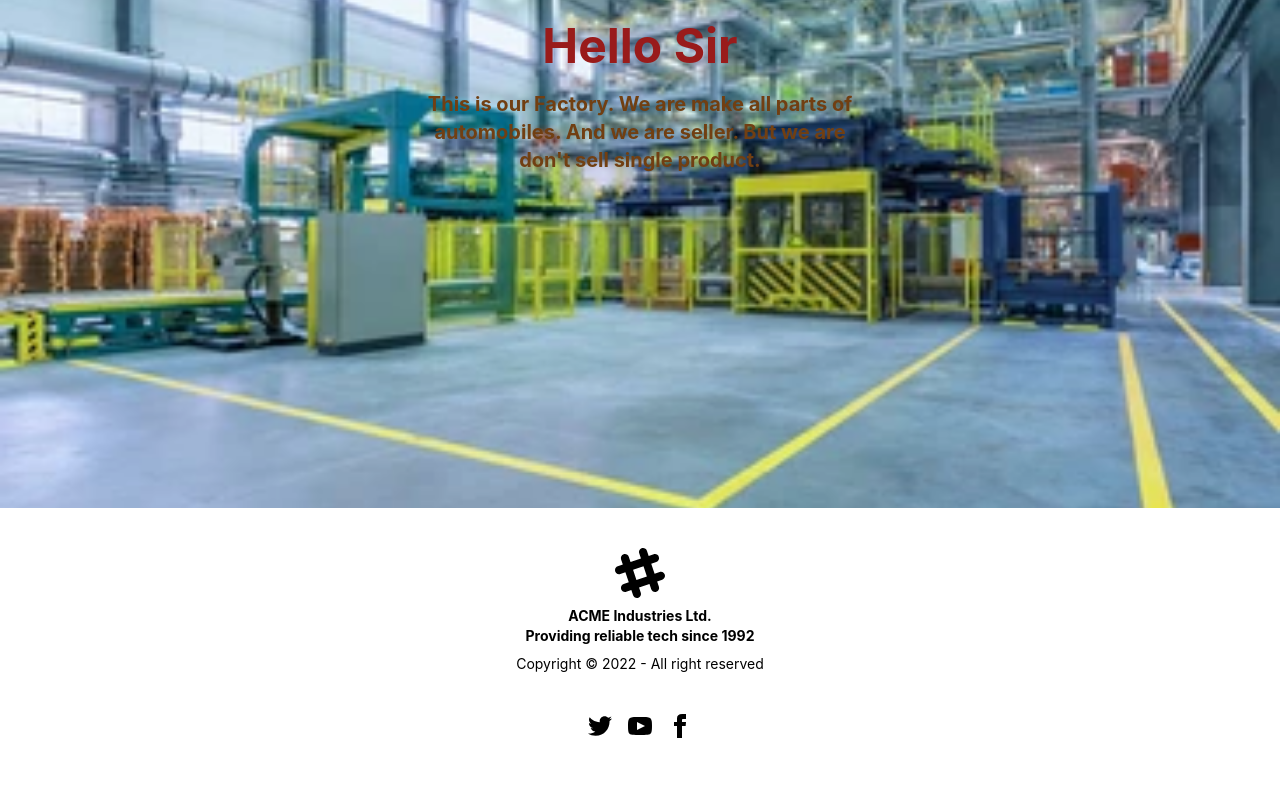
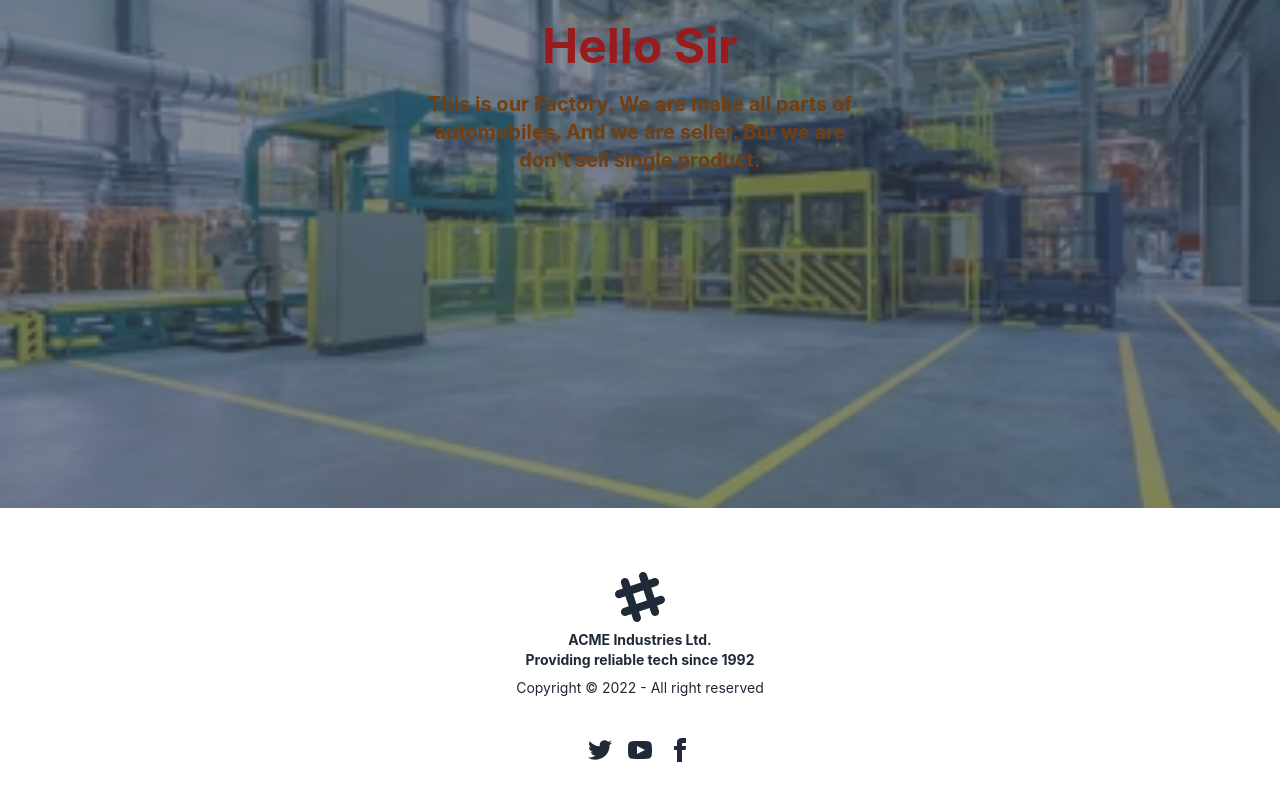
Before and after one commit to amirulislamhridoy/Assignment-12-Falcon-Parts-Manufacturer, a React (Create React App) app: page / in a window 1280 px wide. Shown: the part 1316-2116 px from the top of the page. Before the commit the page ends 2094 px from the top, so only its background shows below. Built offline with nearby package versions, Linux system fonts and the light colour scheme; no server answers.

Commit message:
login end without error handle

```diff
--- a/src/pages/Login/Login.js
+++ b/src/pages/Login/Login.js
@@ -1,11 +1,20 @@
 import React from "react";
 import { useForm } from "react-hook-form";
 import { Link } from "react-router-dom";
+import { useSignInWithEmailAndPassword } from 'react-firebase-hooks/auth';
+import auth from "../../firebase_init";
 
 const Login = () => {
   const { register, handleSubmit } = useForm();
+  const [
+    signInWithEmailAndPassword,
+    user,
+    loading,
+    error,
+  ] = useSignInWithEmailAndPassword(auth);
+
   const onSubmit = (data) => {
-    console.log(data)
+    signInWithEmailAndPassword(data.email, data.password)
   };
   return (
     <div className='flex justify-center items-center'>
--- a/src/pages/Shared/Footer.js
+++ b/src/pages/Shared/Footer.js
@@ -2,7 +2,7 @@ import React from "react";
 
 const Footer = () => {
   return (
-      <footer className="footer footer-center p-10 bg-primary text-primary-content ">
+      <footer className="footer footer-center p-10 mt-6">
         <div>
           <svg
             width="50"
--- a/src/pages/Shared/Navbar.js
+++ b/src/pages/Shared/Navbar.js
@@ -15,7 +15,7 @@ const Navbar = () => {
     const menu = <>
         <li><Link to="/">Home</Link></li>
         {user ?
-        <li><Link to="" onClick={handleSignOut}>Sign Out</Link></li>
+        <li><a onClick={handleSignOut} className='btn btn-outline btn-error'>Sign Out</a></li>
         :
         <li><Link to="/login">Login</Link></li>
         }
--- a/tailwind.config.js
+++ b/tailwind.config.js
@@ -6,14 +6,5 @@ module.exports = {
     extend: {},
   },
   plugins: [],
-  plugins: [require("daisyui")],
-  daisyui:{
-    themes: [
-      {
-        mytheme:{
-          // secondary: '#900100',
-      }
-    }
-    ]
-  }
+  plugins: [require("daisyui")]
 }
```
